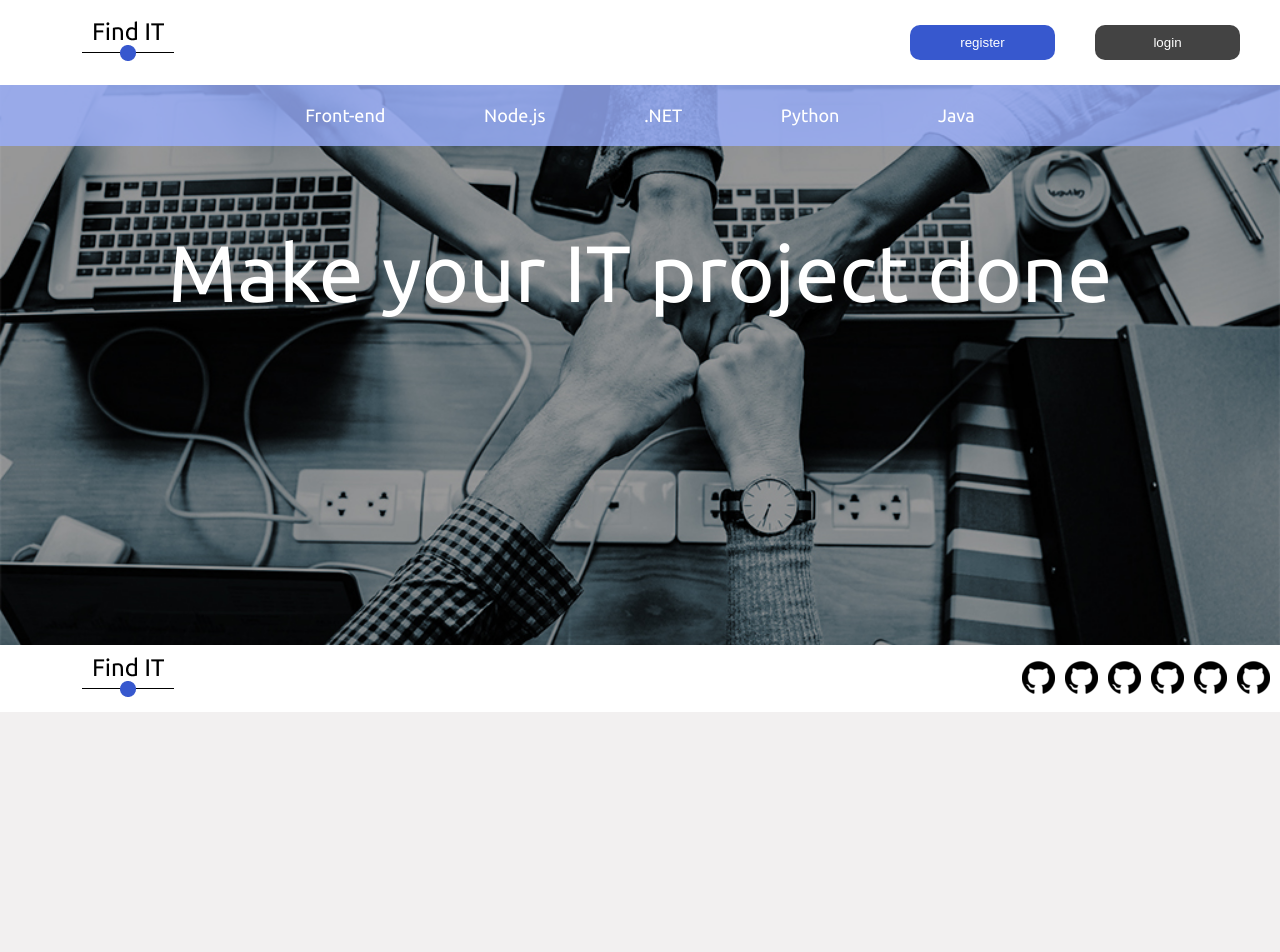
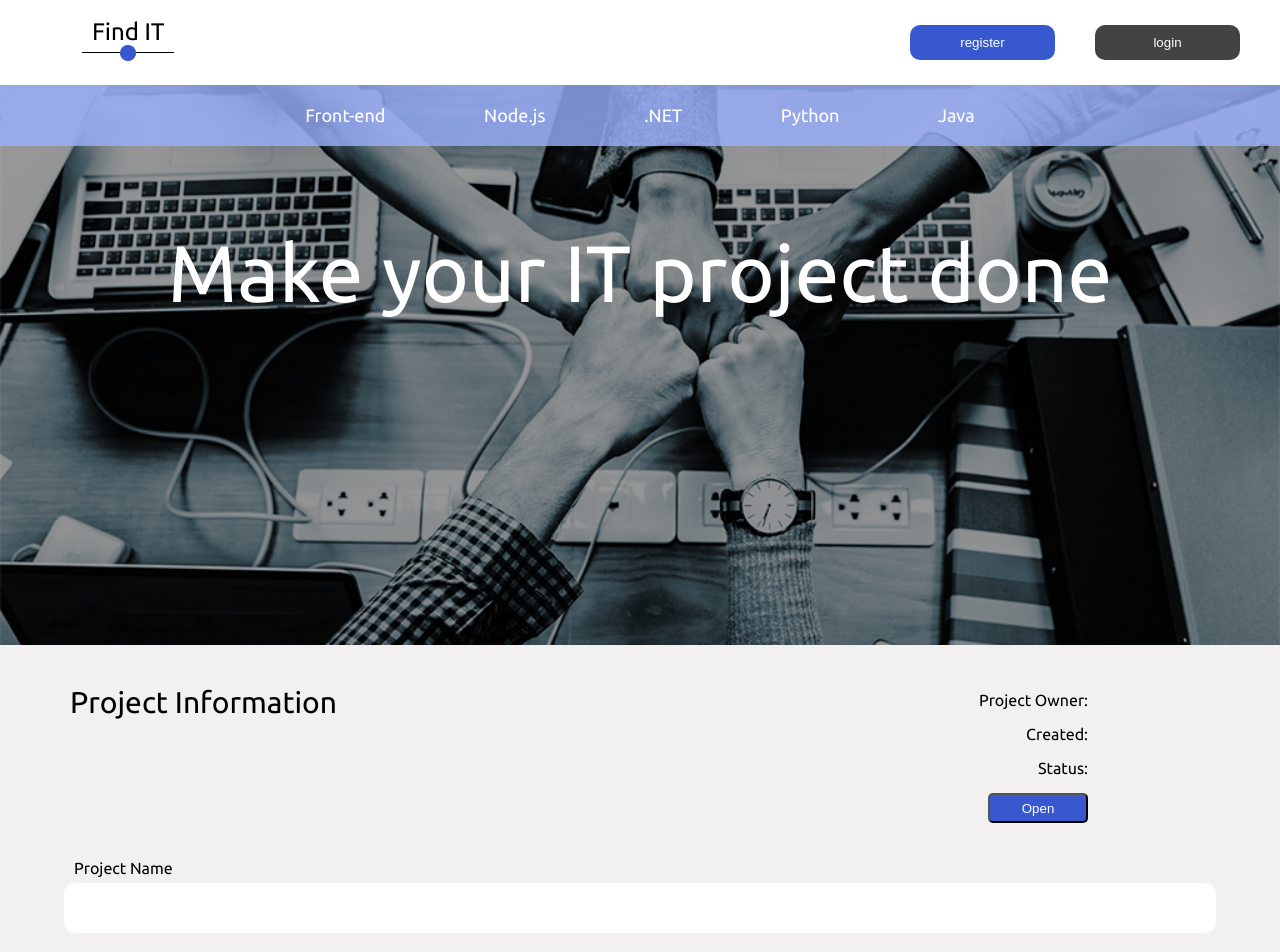
Before and after one commit to SzymonCzapkowski/find-it-client, a React (Create React App) app: page /project/1 in a window 1280 px wide. Shown: the top 952 px of the page. Before the commit the page ends 800 px from the top, so only its background shows below. Built offline with nearby package versions, Linux system fonts and the light colour scheme; no server answers.

Commit message:
Update project owner info

```diff
--- a/src/components/App.js
+++ b/src/components/App.js
@@ -20,6 +20,7 @@ function App() {
           <Switch>
               <Route exact path="/" component={MainPage} />
               <Route exact path="/profile" component={ProfileView} />
+              <Route exact path="/project/:id" component={ProjectView} />
               <Route exact path="/project" component={ProjectView} />
               <Route path="/profile/:id" component={ProfileView} />
               <Route path="/projectform" component={ProjectForm}/>
--- a/src/components/Profile/ProfileView/ProfileViewMain/ProfileViewMain.jsx
+++ b/src/components/Profile/ProfileView/ProfileViewMain/ProfileViewMain.jsx
@@ -26,9 +26,9 @@ class ProfileViewMain extends React.Component {
             userName: '',
             city: '',
             country: '',
-            github: '',
-            linkedin: '',
-            website: ''
+            github: 'http://www.github.com',
+            linkedin: 'http://www.linkedin.com',
+            website: 'http://www.google.com'
         };
     }
 
--- a/src/components/Project/ProjectView/ProjectOwner/ProjectOwner.jsx
+++ b/src/components/Project/ProjectView/ProjectOwner/ProjectOwner.jsx
@@ -2,9 +2,33 @@ import React from 'react';
 import { ProjectContainer } from './ProjectOwnerStyles'
 import { ProjectInformationText } from './ProjectOwnerStyles'
 import { ProjectOwnerText } from './ProjectOwnerStyles'
+import { StatusButton } from './ProjectOwnerStyles'
+import axios from 'axios'
 
-const ProjectOwner = () => {
+class ProjectOwner extends React.Component {
+    constructor(props) {
+        super(props);
+        this.state = {
+            author: '',
+            createDate: '',
+            status: 'Open'
+        };
+    }
 
+    componentDidMount() {
+        axios.get(`http://localhost:3000/api/project/${this.props.projectId}/`)
+            .then(response => {
+                this.setState({
+                    author: response.data.author,
+                    createDate: response.data.createDate,
+                })
+            })
+            .catch(error => {
+                console.log(error);
+            });
+    }
+
+    render() {
         return (
             <ProjectContainer>
                 <ProjectInformationText>
@@ -12,12 +36,15 @@ const ProjectOwner = () => {
                 </ProjectInformationText>
                 <ProjectOwnerText>
                     <p>Project Owner:</p>
+                        {this.state.author}
                     <p>Created:</p>
+                        {this.state.createDate}
                     <p>Status:</p>
+                        <StatusButton>{this.state.status}</StatusButton>
                 </ProjectOwnerText>
             </ProjectContainer>
         );
-
+    }
 }
 
 export default ProjectOwner;
--- a/src/components/Project/ProjectView/ProjectOwner/ProjectOwnerStyles.js
+++ b/src/components/Project/ProjectView/ProjectOwner/ProjectOwnerStyles.js
@@ -14,3 +14,10 @@ export const ProjectOwnerText = styled.div`
     text-align:right;
     margin:30px 0 0 0;
 `
+export const StatusButton = styled.button`
+    width: 100px;
+    height: 30px;
+    background: #3758CE;
+    border-radius: 5px;
+    color: white;
+`
--- a/src/components/Project/ProjectView/ProjectView.jsx
+++ b/src/components/Project/ProjectView/ProjectView.jsx
@@ -4,17 +4,16 @@ import ProjectInfo from './ProjectInfo/ProjectInfo'
 import ProjectOwner from './ProjectOwner/ProjectOwner'
 import SimilarProjects from './SimilarProjects/SimilarProjects'
 
-const ProjectView = () => {
 
+const ProjectView = ({ match }) => {
         return (
             <ProjectViewContainer>
-            <ProjectOwner />
+                <ProjectOwner projectId={match.params.id} />
                 <ProjectInfo />
                 <SimilarProjects />
             </ProjectViewContainer>
 
         );
-
     }
 
 export default ProjectView;
```
Lines whose indentation alone changed are shown as unchanged.
